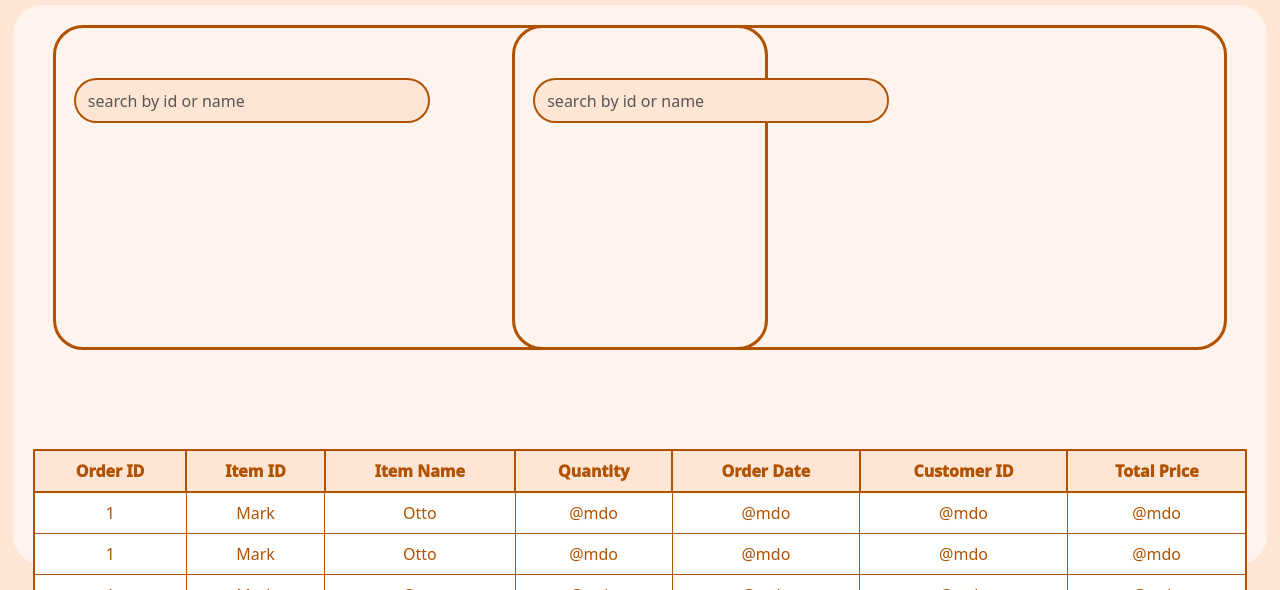
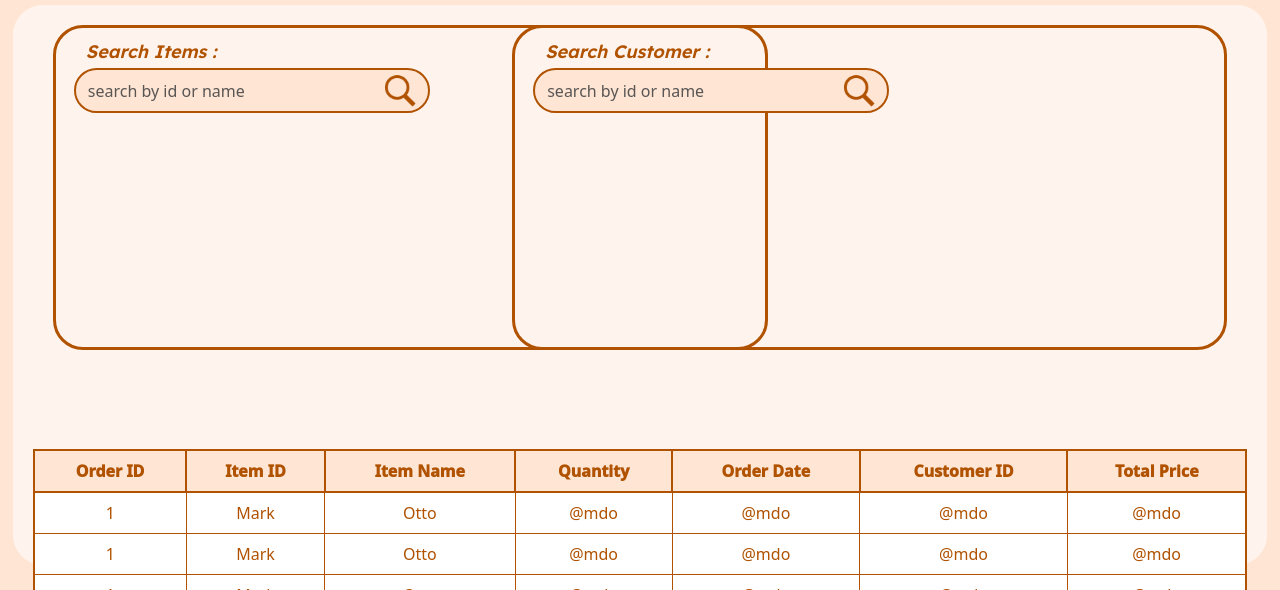
Before and after one commit to DasunNirmal/CSS-Assignment-06, a plain HTML site: page orders.html in a window 1280 px wide. Shown: the part 126-716 px from the top of the page. Drawn offline with nearby package versions, Linux system fonts and the light colour scheme.

Commit message:
label added

```diff
--- a/orders.html
+++ b/orders.html
@@ -122,23 +122,39 @@
             color: #B05200;
         }
 
-        div.content-card > input,
-        div#content-card-right > input {
+        .content-card > input,
+        #content-card-right > input {
             width: 356px;
             height: 45px;
             position: absolute;
+            background-image:url('/assets/icons/icons8-search-100.png');
+            background-repeat:no-repeat;
+            background-size: 36px 36px;
+            background-position:306px;
             left: 18px;
-            top: 50px;
+            top: 40px;
             background-color: #FEE5D4;
             border: 2px solid #B05200;
             border-radius: 25px;
         }
 
-        div.content-card > input:focus,
-        div#content-card-right > input:focus {
+        .content-card > input:focus,
+        #content-card-right > input:focus {
             background-color: #FEE5D4;
             border: 3px solid #B05200;
             box-shadow: none;
+        }
+
+        #content-card-left>label,
+        #content-card-right>label {
+            font-family: "Lexend", sans-serif;
+            font-style: italic;
+            font-size: 18px;
+            font-weight: 550;
+            color: #B05200;
+            position: absolute;
+            left: 30px;
+            top: 10px;
         }
 
 
@@ -171,11 +187,13 @@
 
             <section id="main-section">
                 <!--Left-->
-                <div class="content-card">
+                <div class="content-card" id="content-card-left">
+                    <label for="content-card-left">Search Items :</label>
                     <input class="form-control" type="text" placeholder="search by id or name" aria-label="default input example">
                 </div>
                 <!--Right-->
                 <div id="content-card-right">
+                    <label for="content-card-right">Search Customer :</label>
                     <input class="form-control" type="text" placeholder="search by id or name" aria-label="default input example">
                 </div>
 
```
